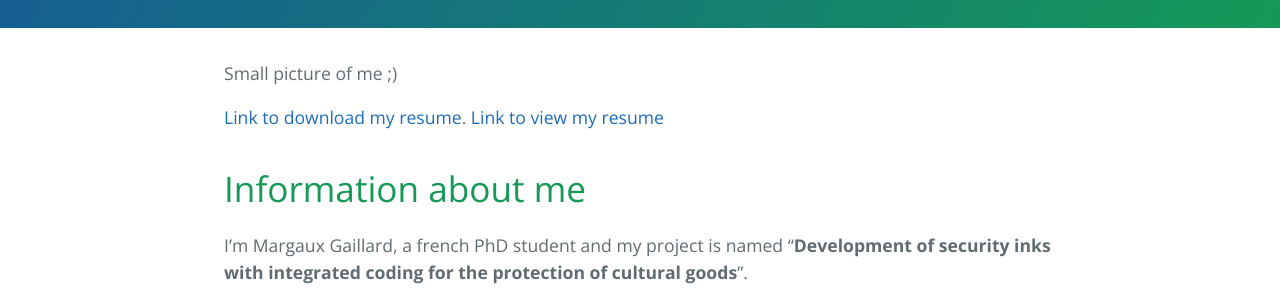
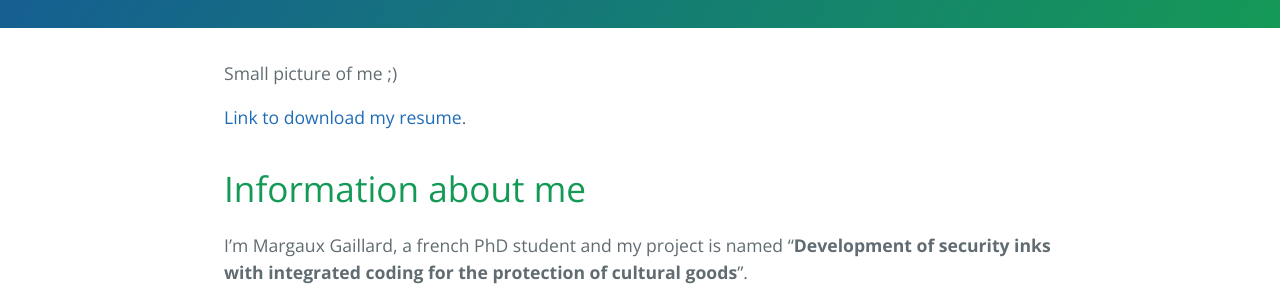
Before and after one commit to Margal10/Margal10.github.io, a Jekyll site: the page built from index.md, in a window 1280 px wide. Shown: the part 289-589 px from the top of the page. Built offline with Jekyll 4.4.1, drawn with Linux system fonts in a browser that asks for light colours.

Commit message:
Update index.md

```diff
--- a/index.md
+++ b/index.md
@@ -8,7 +8,6 @@ Small picture of me ;)
 
 
 [Link to download my resume](./another-page.html).
-[Link to view my resume](./docs/CV - Margaux Gaillard.pdf)
 
 # Information about me
 
```
